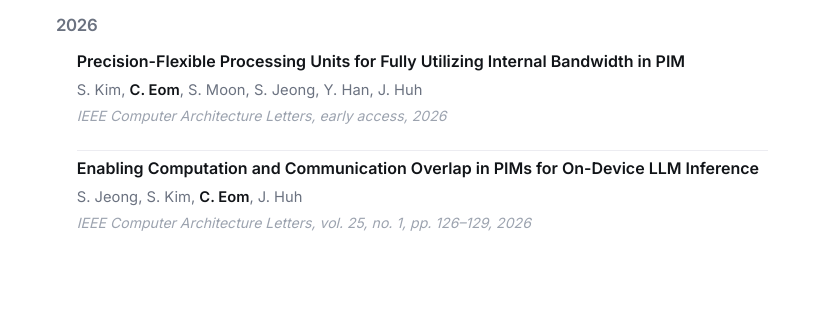
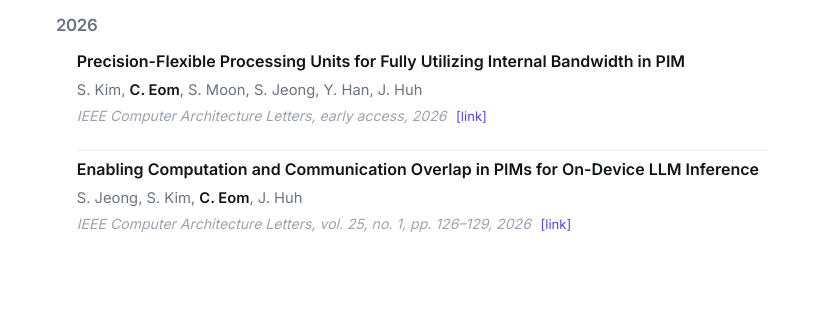
Before and after one commit to Changyong-Eom/changyong-eom.github.io, a Jekyll site: the page built from publications.md, in a window 1280 px wide. Shown: the part 188-509 px from the top of the page, without its empty margins (228-1051 px from the left). Built offline with Jekyll 4.4.1, drawn with Linux system fonts in a browser that asks for light colours.

Commit message:
Add IEEE Xplore links to publications
Co-Authored-By: Claude Fable 5.1 <noreply@anthropic.com>

```diff
--- a/assets/css/main.scss
+++ b/assets/css/main.scss
@@ -479,6 +479,13 @@ a.popover-text:hover { color: var(--link); }
   font-style: italic;
 }
 
+.pub-link {
+  margin-left: 0.35rem;
+  font-style: normal;
+  font-size: 0.82rem;
+  color: var(--link);
+}
+
 // ─── Subtle entrance ────────────────────────────────
 .content > * {
   animation: rise 0.4s ease-out both;
--- a/publications.md
+++ b/publications.md
@@ -11,11 +11,11 @@ permalink: /publications/
   <li class="pub-item">
     <p class="pub-title">Precision-Flexible Processing Units for Fully Utilizing Internal Bandwidth in PIM</p>
     <p class="pub-authors">S. Kim, <span class="pub-me">C. Eom</span>, S. Moon, S. Jeong, Y. Han, J. Huh</p>
-    <p class="pub-venue">IEEE Computer Architecture Letters, early access, 2026</p>
+    <p class="pub-venue">IEEE Computer Architecture Letters, early access, 2026 <a class="pub-link" href="https://ieeexplore.ieee.org/document/11711458" target="_blank" rel="noopener">[link]</a></p>
   </li>
   <li class="pub-item">
     <p class="pub-title">Enabling Computation and Communication Overlap in PIMs for On-Device LLM Inference</p>
     <p class="pub-authors">S. Jeong, S. Kim, <span class="pub-me">C. Eom</span>, J. Huh</p>
-    <p class="pub-venue">IEEE Computer Architecture Letters, vol. 25, no. 1, pp. 126–129, 2026</p>
+    <p class="pub-venue">IEEE Computer Architecture Letters, vol. 25, no. 1, pp. 126–129, 2026 <a class="pub-link" href="https://ieeexplore.ieee.org/document/11452247" target="_blank" rel="noopener">[link]</a></p>
   </li>
 </ul>
```
